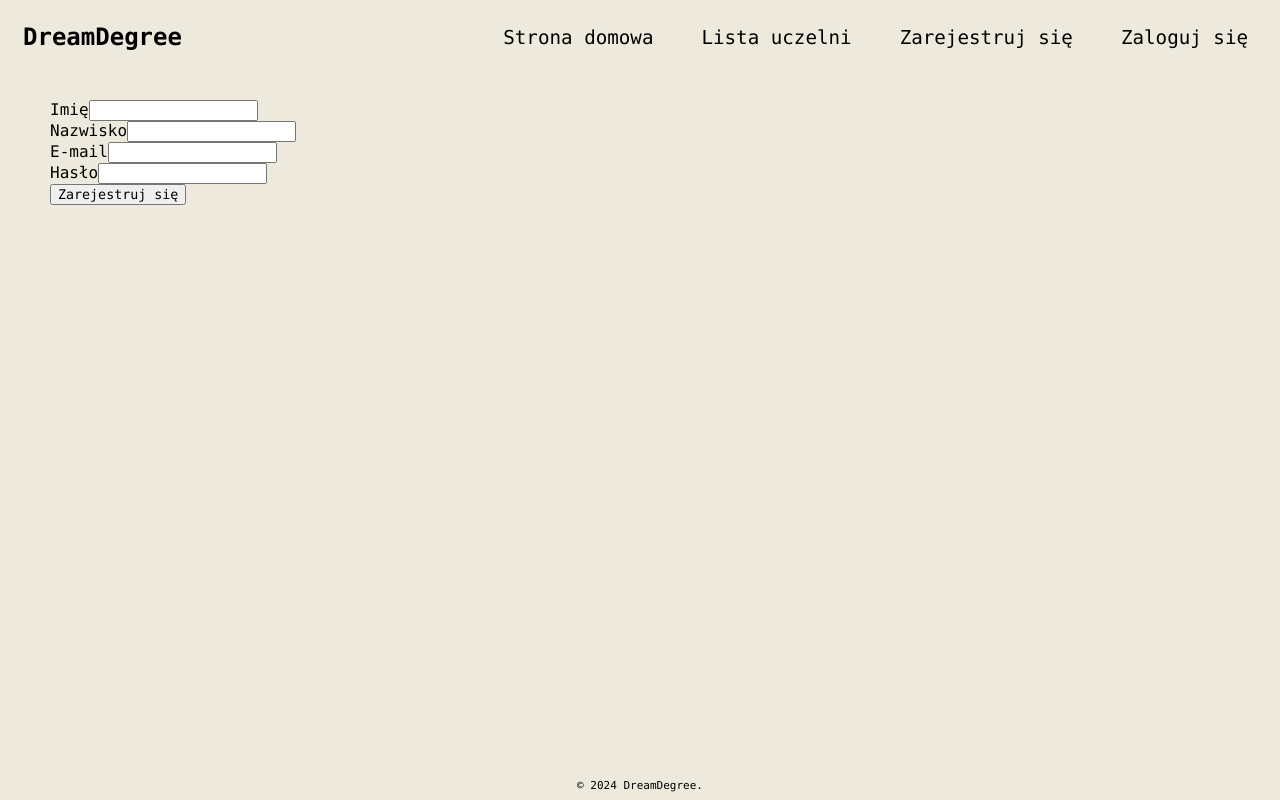
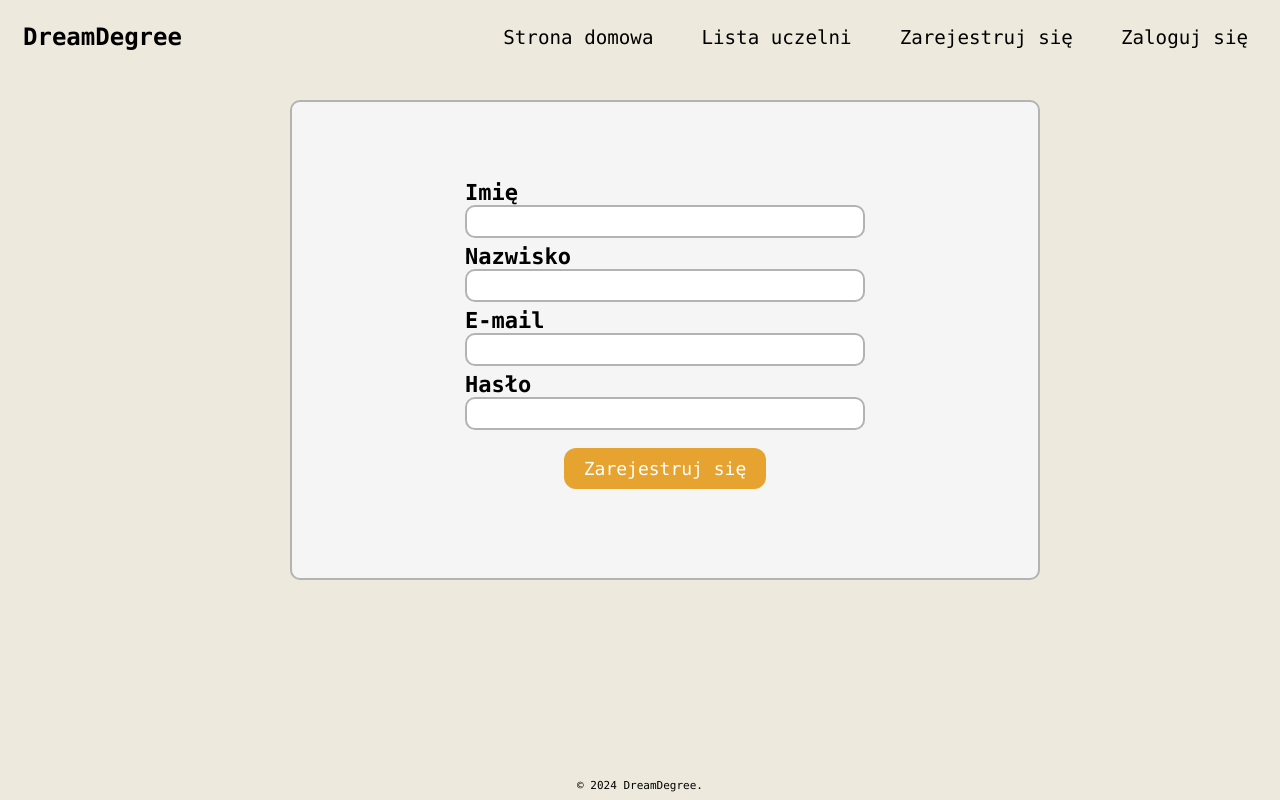
Before and after one commit to kaspher01/DreamDegree, a React (Create React App) app in the folder client/: page /register in a window 1280 px wide. Built offline with nearby package versions, Linux system fonts and the light colour scheme; no server answers.

Commit message:
Login & Register Page styles

```diff
--- a/client/src/App.js
+++ b/client/src/App.js
@@ -1,6 +1,8 @@
 import './styles/App.css';
 import './styles/HPstyles.css'
 import './styles/SchoolList.css';
+import './styles/RegistrationForm.css';
+import './styles/LoginForm.css';
 import Navbar from "./components/Navbar";
 import RegistrationForm from "./components/RegistrationComponent/RegistrationForm";
 import LoginForm from "./components/LoginComponent/LoginForm";
--- a/client/src/components/LoginComponent/LoginForm.js
+++ b/client/src/components/LoginComponent/LoginForm.js
@@ -56,7 +56,7 @@ export const LoginForm = ({ setToken }) => {
                                 {(errorMessage) => <div className="text-danger">{errorMessage}</div>}
                             </ErrorMessage>
                         </div>
-                        <button type="submit" className="btn btn-primary custom-button">Zaloguj się</button>
+                        <button type="submit" className="login-btn">Zaloguj się</button>
                     </Form>
                 );
             }}
--- a/client/src/components/RegistrationComponent/RegistrationForm.css
+++ /dev/null
@@ -1,15 +0,0 @@
-.registration-form {
-    margin-top: 10%;
-    margin-left: 40%;
-    margin-right: 40%;
-    border: 1px rgba(40, 40, 40, 0.39) solid;
-    padding: 15px;
-    border-radius: 10px;
-}
-
-.custom-button {
-    display: block;
-    margin-left: auto;
-    margin-right: auto;
-    margin-top: 10px;
-}
--- a/client/src/components/RegistrationComponent/RegistrationForm.js
+++ b/client/src/components/RegistrationComponent/RegistrationForm.js
@@ -81,7 +81,7 @@ export const RegistrationForm = () => {
                                 {(errorMessage) => <div className="text-danger">{errorMessage}</div>}
                             </ErrorMessage>
                         </div>
-                        <button type="submit" className="btn btn-primary custom-button">Zarejestruj się</button>
+                        <button type="submit" className="register-btn">Zarejestruj się</button>
                     </Form>
                 );
             }}
--- /dev/null
+++ b/client/src/styles/LoginForm.css
@@ -0,0 +1,38 @@
+.login-form label {
+    margin-right: 10px;
+    margin-left: 0;
+    text-align: left;
+    justify-content: left;
+    display: block;
+}
+.login-form{
+    font-size: 22px;
+    font-weight: 600;
+    margin: auto;
+    justify-content: center;
+    align-items: center;
+    display: flex;
+    flex-direction: column;
+    height: 42vh;
+    border: 2px solid #b3b3b3;
+    border-radius: 10px;
+    width: 750px;
+    background-color: #f5f5f5;
+}
+.login-btn{
+    background-color: #e6a330;
+    border: none;
+    color: white;
+    padding: 10px 20px;
+    text-align: center;
+    text-decoration: none;
+    display: inline-block;
+    font-size: 18px;
+    margin: 22px 2px;
+    cursor: pointer;
+    border-radius: 12px;
+    font-family: Monaco, monospace;
+}
+.login-btn:hover {
+    background-color: #a6a6a6;
+}
--- /dev/null
+++ b/client/src/styles/RegistrationForm.css
@@ -0,0 +1,51 @@
+.registration-form {
+    font-size: 22px;
+    font-weight: 600;
+    margin: auto;
+    justify-content: center;
+    align-items: center;
+    display: flex;
+    flex-direction: column;
+    height: 60vh;
+    border: 2px solid #b3b3b3;
+    border-radius: 10px;
+    width: 750px;
+    background-color: #f5f5f5;
+}
+
+.form-control{
+    padding: 7px;
+    border: 2px solid #b3b3b3;
+    border-radius: 10px;
+    margin-bottom: 6px;
+    width: 400px;
+}
+.registration-form label {
+    margin-right: 10px;
+    margin-left: 0;
+    text-align: left;
+    justify-content: left;
+    display: block;
+}
+.text-danger {
+    font-size: 12px;
+    color: #e6a330;
+
+}
+.register-btn{
+    background-color: #e6a330;
+    border: none;
+    color: white;
+    padding: 10px 20px;
+    text-align: center;
+    text-decoration: none;
+    display: inline-block;
+    font-size: 18px;
+    margin: 12px 2px;
+    cursor: pointer;
+    border-radius: 12px;
+    font-family: Monaco, monospace;
+}
+.register-btn:hover {
+    background-color: #a6a6a6;
+}
--- a/client/src/styles/SchoolList.css
+++ b/client/src/styles/SchoolList.css
@@ -35,7 +35,7 @@ body {
     padding: 0;
     border: solid 2px #e6e6e6;
     border-radius: 20px;
-    font-family: Arial, Helvetica, sans-serif;
+    font-family: Monaco, monospace;
     text-align: center;
 }
 
```
Also changed, not shown: client/src/styles/App.css (+4 -4 lines).
